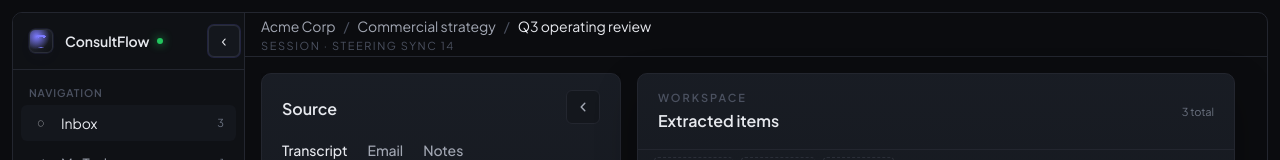
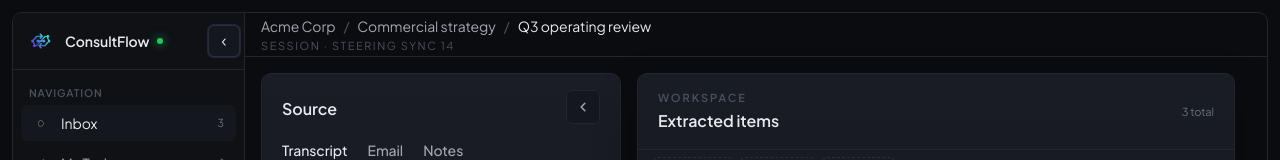
Before and after one commit to PohSayKeong/consult-flow, a Next.js app in the folder web/: page /app in a window 1280 px wide. Shown: the top 160 px of the page. Built offline with nearby package versions, Linux system fonts and the light colour scheme.

Commit message:
chore: add logo icon to sidebar

```diff
--- a/web/components/Sidebar.tsx
+++ b/web/components/Sidebar.tsx
@@ -74,8 +74,8 @@ export default function Sidebar({ items, collapsed, onToggle }: SidebarProps) {
           collapsed ? "flex-col justify-center gap-2 px-2" : "gap-3 px-4"
         }`}
       >
-        <div className="relative h-6 w-6 rounded-md border border-line-2 bg-[radial-gradient(circle_at_30%_30%,var(--accent),transparent_60%),linear-gradient(135deg,#2a2d3a,#0f1115)] shadow-[0_0_0_0.5px_var(--accent-glow),0_6px_20px_-8px_var(--accent-glow)]">
-          <div className="absolute inset-[4px] rounded-full border border-transparent [background:conic-gradient(from_210deg,transparent_0_30%,var(--accent)_30%_55%,transparent_55%_100%)] [mask:radial-gradient(circle,transparent_40%,#000_41%)] [-webkit-mask:radial-gradient(circle,transparent_40%,#000_41%)]" />
+        <div className="h-6 w-6 overflow-hidden rounded-md">
+          <img src="/consultflow.png" alt="ConsultFlow" className="h-full w-full object-contain" />
         </div>
         {collapsed ? (
           <span
```
